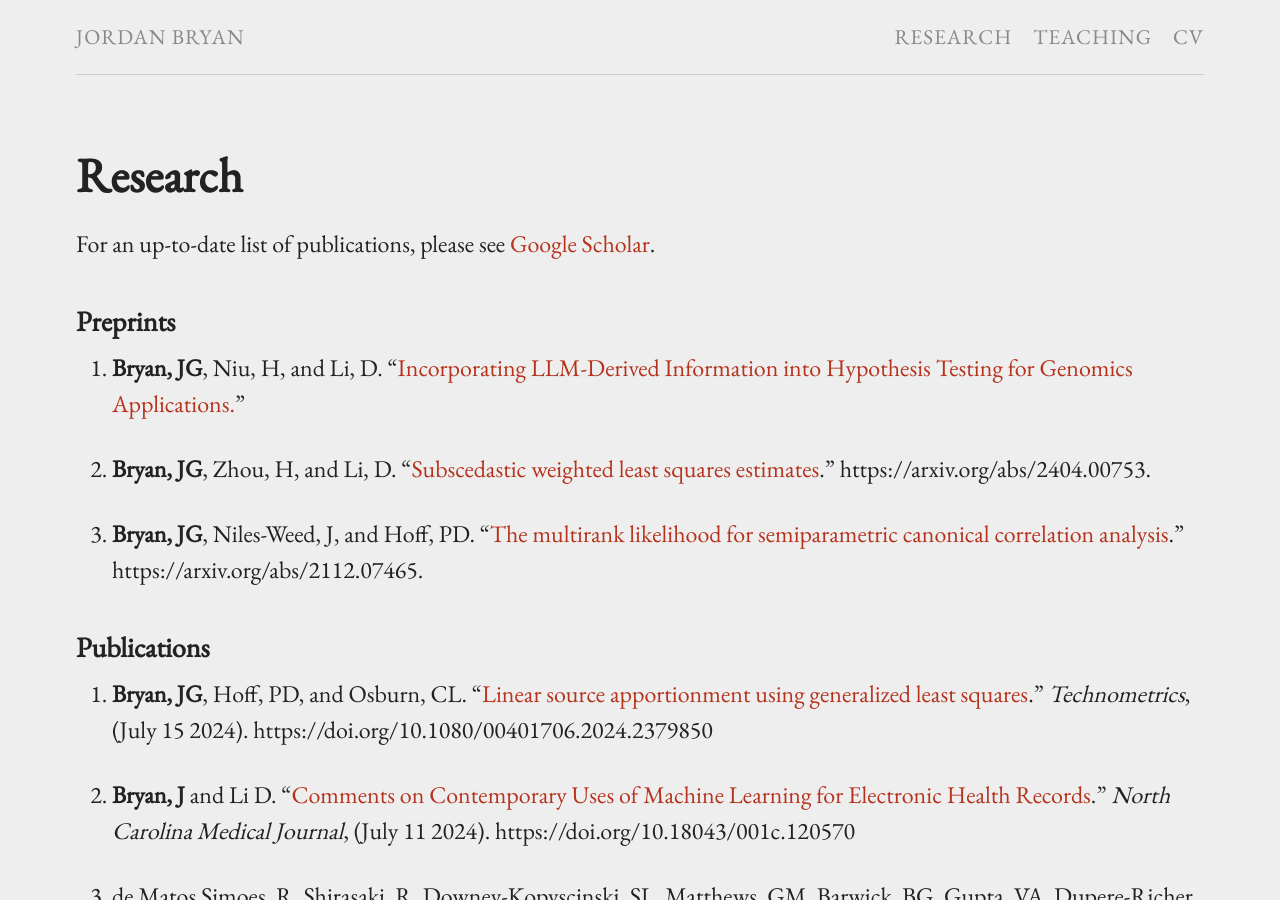
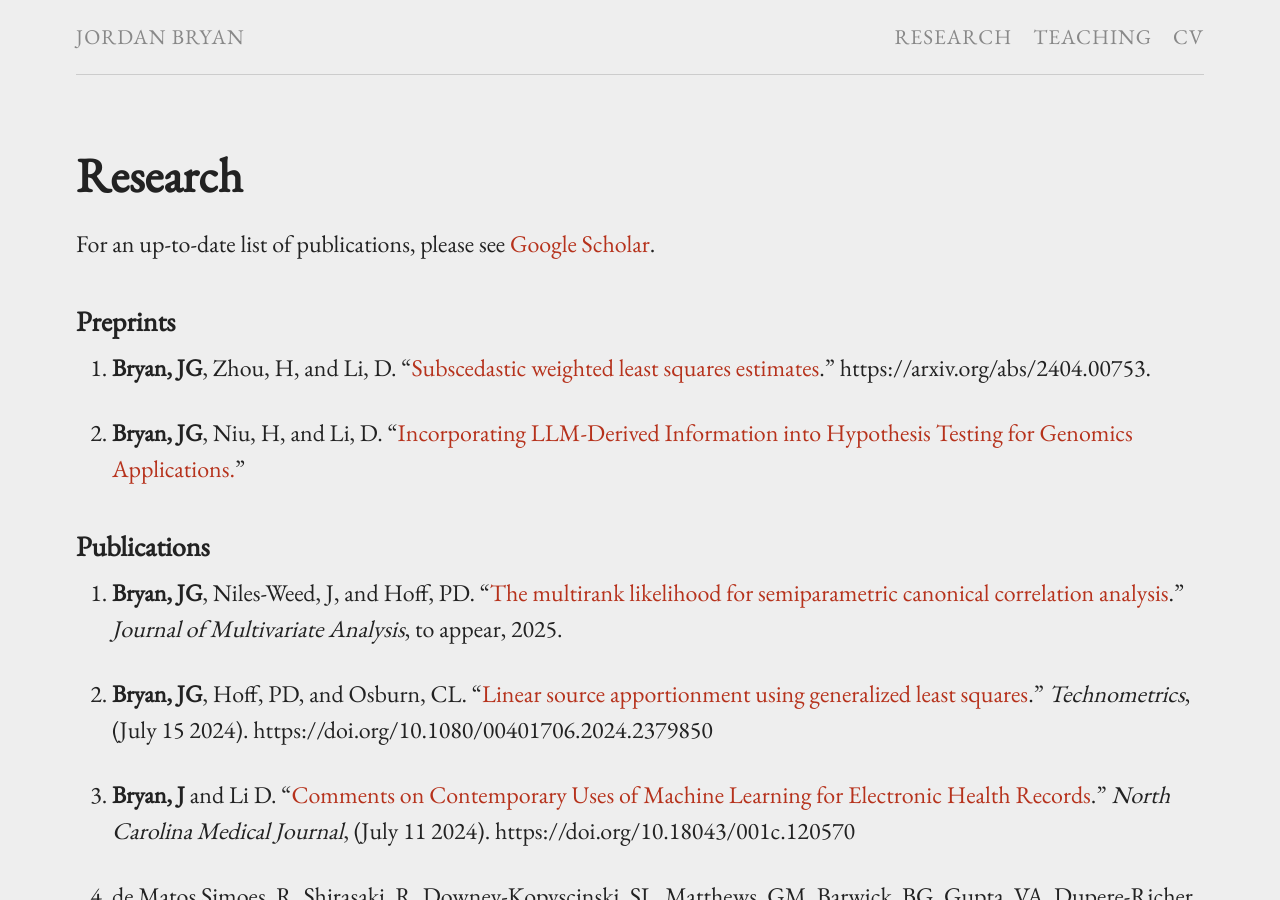
Before and after one commit to j-g-b/j-g-b.github.io, a Jekyll site: the page built from research.md, in a window 1280 px wide and 900 px high. Built offline with Jekyll 4.4.1, drawn with Linux system fonts in a browser that asks for light colours.

Commit message:
updating research

```diff
--- a/research.md
+++ b/research.md
@@ -8,44 +8,44 @@ For an up-to-date list of publications, please see [Google Scholar](https://scho
 
 ### Preprints
 
-1. **Bryan, JG**, Niu, H, and Li, D. "[Incorporating LLM-Derived Information into
+1. **Bryan, JG**, Zhou, H, and Li, D. "[Subscedastic weighted least squares estimates](https://arxiv.org/abs/2404.00753)." https://arxiv.org/abs/2404.00753.
+
+2. **Bryan, JG**, Niu, H, and Li, D. "[Incorporating LLM-Derived Information into
 Hypothesis Testing for Genomics
 Applications.](https://www.biorxiv.org/content/10.1101/2025.04.30.651464v1.abstract)"
 
-2. **Bryan, JG**, Zhou, H, and Li, D. "[Subscedastic weighted least squares estimates](https://arxiv.org/abs/2404.00753)." https://arxiv.org/abs/2404.00753.
-
-3. **Bryan, JG**, Niles-Weed, J, and Hoff, PD. "[The multirank likelihood for semiparametric canonical correlation analysis](https://arxiv.org/abs/2112.07465)." https://arxiv.org/abs/2112.07465.
-
 ### Publications
 
-1. **Bryan, JG**, Hoff, PD, and Osburn, CL. "[Linear source apportionment using generalized least squares](https://www.tandfonline.com/doi/full/10.1080/00401706.2024.2379850)." *Technometrics*, (July 15 2024). https://doi.org/10.1080/00401706.2024.2379850
+1. **Bryan, JG**, Niles-Weed, J, and Hoff, PD. "[The multirank likelihood for semiparametric canonical correlation analysis](https://arxiv.org/abs/2112.07465)." *Journal of Multivariate Analysis*, to appear, 2025.
 
-2. **Bryan, J** and Li D. "[Comments on Contemporary Uses of Machine Learning for Electronic Health Records](https://ncmedicaljournal.com/article/120570-comments-on-contemporary-uses-of-machine-learning-for-electronic-health-records)." *North Carolina Medical Journal*, (July 11 2024). https://doi.org/10.18043/001c.120570
+2. **Bryan, JG**, Hoff, PD, and Osburn, CL. "[Linear source apportionment using generalized least squares](https://www.tandfonline.com/doi/full/10.1080/00401706.2024.2379850)." *Technometrics*, (July 15 2024). https://doi.org/10.1080/00401706.2024.2379850
 
-3. de Matos Simoes, R, Shirasaki, R, Downey-Kopyscinski, SL, Matthews, GM, Barwick, BG, Gupta, VA, Dupere-Richer, D, Yamano, S, Hu, Y, Sheffer, M, Dhimolea, E, Dashevsky, O, Gandolfini, S, Ishiguro, K, Meyers, RM, **Bryan, JG**, Dharia, NV, Hengeveld, PG, Bruggenthies, JB, Tang, H, Aguirre, AJ, Sievers, QL, Ebert, BL, Glassner, BJ, Ott, CJ, Bradner, JE, Kwiatkowski, NP, Auclair, D, Levy, J, Keats, JJ, Groen, RWJ, Gray, NS, Culhane, AC, McFarland, JM, Dempster, JM, Licht, JD, Boise, LH, Hahn, WC, Vazquez, F, Tsherniak, A, Mitsiades, CS.. "[Genome-scale functional genomics identify genes preferentially essential for multiple myeloma cells compared to other neoplasias](https://www.nature.com/articles/s43018-023-00550-x)." *Nature Cancer*, (May 26 2023). https://doi.org/10.1038/s43018-023-00550-x
+3. **Bryan, J** and Li D. "[Comments on Contemporary Uses of Machine Learning for Electronic Health Records](https://ncmedicaljournal.com/article/120570-comments-on-contemporary-uses-of-machine-learning-for-electronic-health-records)." *North Carolina Medical Journal*, (July 11 2024). https://doi.org/10.18043/001c.120570
 
-4. **Bryan, JG**, Hoff, PD, and Osburn CL. "[Routine Estimation of Dissolved Organic Matter Sources Using Fluorescence Data and Linear Least Squares](https://pubs.acs.org/doi/10.1021/acsestwater.2c00605)." *ACS ES&T Water*, (May 20, 2023). https://doi.org/10.1021/acsestwater.2c00605
+4. de Matos Simoes, R, Shirasaki, R, Downey-Kopyscinski, SL, Matthews, GM, Barwick, BG, Gupta, VA, Dupere-Richer, D, Yamano, S, Hu, Y, Sheffer, M, Dhimolea, E, Dashevsky, O, Gandolfini, S, Ishiguro, K, Meyers, RM, **Bryan, JG**, Dharia, NV, Hengeveld, PG, Bruggenthies, JB, Tang, H, Aguirre, AJ, Sievers, QL, Ebert, BL, Glassner, BJ, Ott, CJ, Bradner, JE, Kwiatkowski, NP, Auclair, D, Levy, J, Keats, JJ, Groen, RWJ, Gray, NS, Culhane, AC, McFarland, JM, Dempster, JM, Licht, JD, Boise, LH, Hahn, WC, Vazquez, F, Tsherniak, A, Mitsiades, CS.. "[Genome-scale functional genomics identify genes preferentially essential for multiple myeloma cells compared to other neoplasias](https://www.nature.com/articles/s43018-023-00550-x)." *Nature Cancer*, (May 26 2023). https://doi.org/10.1038/s43018-023-00550-x
 
-5. **Bryan, JG**, and Hoff, PD. "[Smaller *p*-values in genomics studies using distilled auxiliary information](https://academic.oup.com/biostatistics/article/24/1/193/6322375)." *Biostatistics*, (July 16, 2021). https://doi.org/10.1093/biostatistics/kxaa053
+5. **Bryan, JG**, Hoff, PD, and Osburn CL. "[Routine Estimation of Dissolved Organic Matter Sources Using Fluorescence Data and Linear Least Squares](https://pubs.acs.org/doi/10.1021/acsestwater.2c00605)." *ACS ES&T Water*, (May 20, 2023). https://doi.org/10.1021/acsestwater.2c00605
 
-6. Sheffer, M, Lowry, E, Beelen, N, Borah, M, Amara, SN, Mader, CC, Roth, JA, Tsherniak, A, Freeman, SS, Dashevsky, O, Gandolfi, S, Bender, S, **Bryan, JG**, Zhu, C, Wang, L, Tariq, I, Kamath, GM, Simoes, RD, Dhimolea, E, Yu, C, Hu, Y, Dufva, O, Giannakis, M, Syrgkanis, V, Fraenkel, E, Golub, T, Romee, R, Mustjoki, S, Culhane, AC, Wieten, L, Mitsiades, CS. "[Genome-scale screens identify factors regulating tumor cell responses to natural killer cells](https://www.nature.com/articles/s41588-021-00889-w)." *Nature Genetics*, (July, 12, 2021). https://doi.org/10.1038/s41588-021-00889-w
+6. **Bryan, JG**, and Hoff, PD. "[Smaller *p*-values in genomics studies using distilled auxiliary information](https://academic.oup.com/biostatistics/article/24/1/193/6322375)." *Biostatistics*, (July 16, 2021). https://doi.org/10.1093/biostatistics/kxaa053
 
-7. **Bryan, J**, Mandan, A, Kamat, G, Gottschalk, WK, Badea, A, Adams, KJ, Thompson, JW, Colton, CA, Mukherjee, S, Lutz, MW. "[Likelihood ratio statistics for gene set enrichment in Alzheimer's disease pathways](https://alz-journals.onlinelibrary.wiley.com/doi/full/10.1002/alz.12223)." *Alzheimer's & Dementia*, (January 21, 2021). https://doi.org/10.1002/alz.12223
+7. Sheffer, M, Lowry, E, Beelen, N, Borah, M, Amara, SN, Mader, CC, Roth, JA, Tsherniak, A, Freeman, SS, Dashevsky, O, Gandolfi, S, Bender, S, **Bryan, JG**, Zhu, C, Wang, L, Tariq, I, Kamath, GM, Simoes, RD, Dhimolea, E, Yu, C, Hu, Y, Dufva, O, Giannakis, M, Syrgkanis, V, Fraenkel, E, Golub, T, Romee, R, Mustjoki, S, Culhane, AC, Wieten, L, Mitsiades, CS. "[Genome-scale screens identify factors regulating tumor cell responses to natural killer cells](https://www.nature.com/articles/s41588-021-00889-w)." *Nature Genetics*, (July, 12, 2021). https://doi.org/10.1038/s41588-021-00889-w
 
-8. Dhimolea, E, Simoes, RDM, Kansara, D, Al-Khafaji, A, Bouyssou, J, Weng, X, Sharma, S, Raja, J, Awate, P, Shirasaki, R, Tang, H, Glassner, BJ, Liu, Z, Gao, D, **Bryan, J**, Bender, S, Roth, J, Scheffer, M, Jeselsohn, R, Gray, NS, Georgakoudi, I, Vazquez, F, Tsherniak, A, Chen, Y, Welm, A, Cihangir, D, Melnick, A, Bartholdy, B, Brown, M, Culhane, AC, Mitsiades, CS. "[An Embryonic Diapause-like Adaptation with Suppressed Myc Activity Enables Tumor Treatment Persistence](https://www.cell.com/cancer-cell/fulltext/S1535-6108(20)30609-7)." *Cancer Cell*, (January 07, 2021). https://doi.org/10.1016/j.ccell.2020.12.002
+8. **Bryan, J**, Mandan, A, Kamat, G, Gottschalk, WK, Badea, A, Adams, KJ, Thompson, JW, Colton, CA, Mukherjee, S, Lutz, MW. "[Likelihood ratio statistics for gene set enrichment in Alzheimer's disease pathways](https://alz-journals.onlinelibrary.wiley.com/doi/full/10.1002/alz.12223)." *Alzheimer's & Dementia*, (January 21, 2021). https://doi.org/10.1002/alz.12223
 
-9. Wu, J, **Bryan, J**, Rubinstein, SM, Wang, L, Lenoue-Newton, M, Zuhour, R, Levy, M, Micheel, C, Xu, Y, Bhavnani, SK, Mackey, L, and Warner, JL. "[Opportunities and Challenges for Analyzing Cancer Data at the Inter- and Intra-Institutional Levels](https://ascopubs.org/doi/abs/10.1200/PO.19.00394)."
+9. Dhimolea, E, Simoes, RDM, Kansara, D, Al-Khafaji, A, Bouyssou, J, Weng, X, Sharma, S, Raja, J, Awate, P, Shirasaki, R, Tang, H, Glassner, BJ, Liu, Z, Gao, D, **Bryan, J**, Bender, S, Roth, J, Scheffer, M, Jeselsohn, R, Gray, NS, Georgakoudi, I, Vazquez, F, Tsherniak, A, Chen, Y, Welm, A, Cihangir, D, Melnick, A, Bartholdy, B, Brown, M, Culhane, AC, Mitsiades, CS. "[An Embryonic Diapause-like Adaptation with Suppressed Myc Activity Enables Tumor Treatment Persistence](https://www.cell.com/cancer-cell/fulltext/S1535-6108(20)30609-7)." *Cancer Cell*, (January 07, 2021). https://doi.org/10.1016/j.ccell.2020.12.002
+
+10. Wu, J, **Bryan, J**, Rubinstein, SM, Wang, L, Lenoue-Newton, M, Zuhour, R, Levy, M, Micheel, C, Xu, Y, Bhavnani, SK, Mackey, L, and Warner, JL. "[Opportunities and Challenges for Analyzing Cancer Data at the Inter- and Intra-Institutional Levels](https://ascopubs.org/doi/abs/10.1200/PO.19.00394)."
 *JCO Precision Oncology*, (June 25, 2020): 743-756
 
-10. Corsello, SM, Nagari, RT, Spangler, RD, Rossen, J, Kocak, M, **Bryan, JG**, Humeidi, R, Peck, D, Wu, X, Tang, AA, Wang, VM, Bender, SA, Lemire, E, Narayan, R, Montgomery, P, Ben-David, U, Garvie, CW, Chen, Y, Rees, MG, Lyons, NJ, McFarland, JM, Wong, BT, Wang, L, Dumont, N, O'Hearn, PJ, Stefan, E, Doench, JG, Greulich, H, Meyerson, M, Vazquez, F, Subramanian, A, Roth, JA, Bittker, JA, Boehm, JS, Mader, CC, Tsherniak, A and Golub, TR. "[Discovering the anticancer potential of non-oncology drugs by systematic viability profiling](https://www.nature.com/articles/s43018-019-0018-6)." *Nature Cancer*, (January 2020) doi:10.1038/s43018-019-0018-6
+11. Corsello, SM, Nagari, RT, Spangler, RD, Rossen, J, Kocak, M, **Bryan, JG**, Humeidi, R, Peck, D, Wu, X, Tang, AA, Wang, VM, Bender, SA, Lemire, E, Narayan, R, Montgomery, P, Ben-David, U, Garvie, CW, Chen, Y, Rees, MG, Lyons, NJ, McFarland, JM, Wong, BT, Wang, L, Dumont, N, O'Hearn, PJ, Stefan, E, Doench, JG, Greulich, H, Meyerson, M, Vazquez, F, Subramanian, A, Roth, JA, Bittker, JA, Boehm, JS, Mader, CC, Tsherniak, A and Golub, TR. "[Discovering the anticancer potential of non-oncology drugs by systematic viability profiling](https://www.nature.com/articles/s43018-019-0018-6)." *Nature Cancer*, (January 2020) doi:10.1038/s43018-019-0018-6
 
-11. McFarland, JM, Ho, ZV, Kugener, G, Dempster, JM, Montgomery, PG, **Bryan, JG**, Krill-Burger, JM, Green, TM, Vazquez, F, Boehm, JS, Golub, TR, Hahn, WC, Root, DE and Tsherniak, A. “[Improved Estimation of Cancer Dependencies from Large-Scale RNAi Screens Using Model-Based Normalization and Data Integration](https://www.nature.com/articles/s41467-018-06916-5).” *Nature Communications* 9, no. 1 (December 2018). https://doi.org/10.1038/s41467-018-06916-5.
+12. McFarland, JM, Ho, ZV, Kugener, G, Dempster, JM, Montgomery, PG, **Bryan, JG**, Krill-Burger, JM, Green, TM, Vazquez, F, Boehm, JS, Golub, TR, Hahn, WC, Root, DE and Tsherniak, A. “[Improved Estimation of Cancer Dependencies from Large-Scale RNAi Screens Using Model-Based Normalization and Data Integration](https://www.nature.com/articles/s41467-018-06916-5).” *Nature Communications* 9, no. 1 (December 2018). https://doi.org/10.1038/s41467-018-06916-5.
 
-12. Gray, SW, Gagan, J, Cerami, E, Cronin, AM, Uno, H, Oliver, N, Lowenstein, C, Lederman, R, Revette, A, Suarez, A, Lee, C, **Bryan, J**, Sholl, L, and Van Allen, EM. "[Interactive or static reports to guide clinical interpretation of cancer genomics](https://academic.oup.com/jamia/article/25/5/458/4791826)." *Journal of the American Medical Informatics Association* 25.5 (May 1, 2018): 458-464.
+13. Gray, SW, Gagan, J, Cerami, E, Cronin, AM, Uno, H, Oliver, N, Lowenstein, C, Lederman, R, Revette, A, Suarez, A, Lee, C, **Bryan, J**, Sholl, L, and Van Allen, EM. "[Interactive or static reports to guide clinical interpretation of cancer genomics](https://academic.oup.com/jamia/article/25/5/458/4791826)." *Journal of the American Medical Informatics Association* 25.5 (May 1, 2018): 458-464.
 
-13. Meyers, RM, **Bryan, JG**, McFarland, JM, Weir, BA, Sizemore, AE, Xu, H, Dharia, NV, Montgomery, PG, Cowley, GS, Pantel, S, Goodale, A, Lee, Y, Ali, LD, Jiang, G, Lubonja, R, Harrington, WF, Strickland, M, Wu, T, Hawes, DC, Zhivich, VA, Wyatt, MR, Kalani, Z, Chang, JJ, Okamoto, M, Stegmaier, K, Golub, TR, Boehm, JS, Vazquez, F, Root, DE, Hahn, WC, and Tsherniak, A. "[Computational correction of copy number effect improves specificity of CRISPR–Cas9 essentiality screens in cancer cells](https://www.nature.com/articles/ng.3984)." *Nature Genetics* 49.12 (October 30, 2017): 1779-1784.
+14. Meyers, RM, **Bryan, JG**, McFarland, JM, Weir, BA, Sizemore, AE, Xu, H, Dharia, NV, Montgomery, PG, Cowley, GS, Pantel, S, Goodale, A, Lee, Y, Ali, LD, Jiang, G, Lubonja, R, Harrington, WF, Strickland, M, Wu, T, Hawes, DC, Zhivich, VA, Wyatt, MR, Kalani, Z, Chang, JJ, Okamoto, M, Stegmaier, K, Golub, TR, Boehm, JS, Vazquez, F, Root, DE, Hahn, WC, and Tsherniak, A. "[Computational correction of copy number effect improves specificity of CRISPR–Cas9 essentiality screens in cancer cells](https://www.nature.com/articles/ng.3984)." *Nature Genetics* 49.12 (October 30, 2017): 1779-1784.
 
-14. Mackey, L, **Bryan, J**, and Mo, MY. "[Weighted Classification Cascades for Optimizing Discovery Significance in the HiggsML Challenge](http://proceedings.mlr.press/v42/mack14.html)." Ed. Cowan, G, Germain, C, Guyon, I, Kégl, B and Rousseau, D. *Proceedings of the Nips 2014 Workshop on High Energy Physics and Machine Learning* 42 (December 13, 2015): 129-134.
+15. Mackey, L, **Bryan, J**, and Mo, MY. "[Weighted Classification Cascades for Optimizing Discovery Significance in the HiggsML Challenge](http://proceedings.mlr.press/v42/mack14.html)." Ed. Cowan, G, Germain, C, Guyon, I, Kégl, B and Rousseau, D. *Proceedings of the Nips 2014 Workshop on High Energy Physics and Machine Learning* 42 (December 13, 2015): 129-134.
 
 ### Software
 
```
